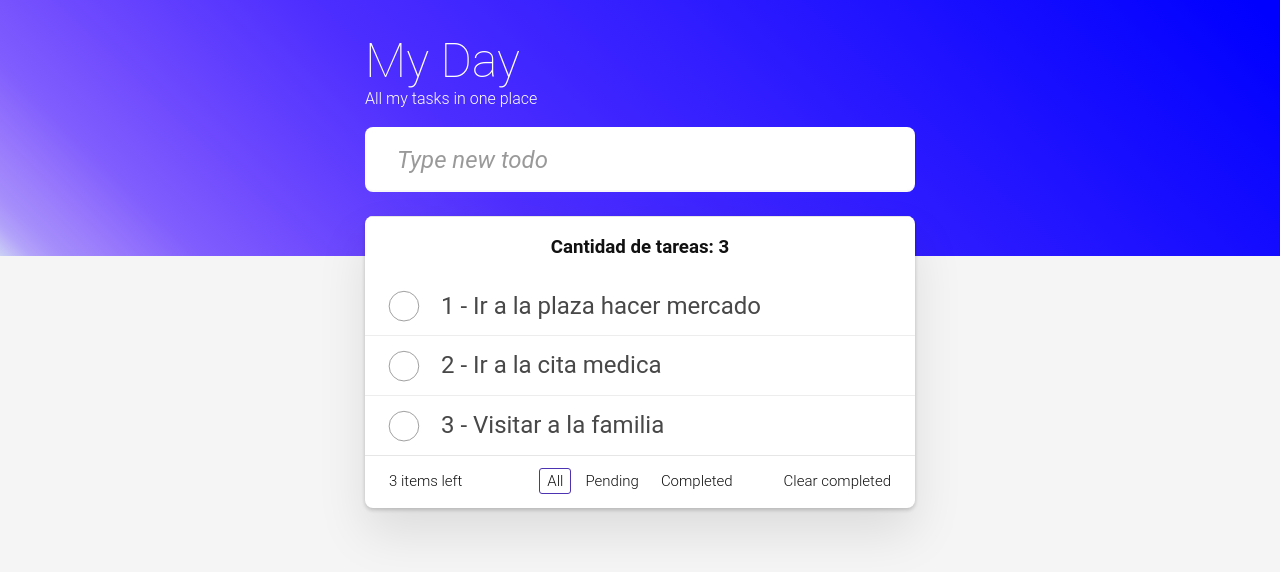
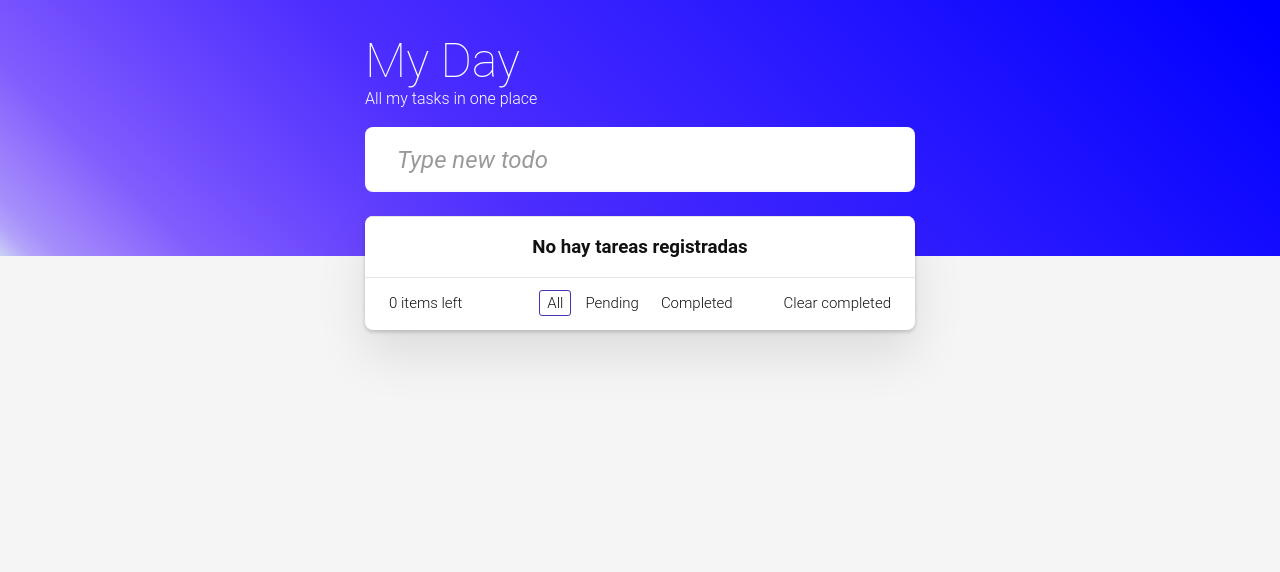
Before and after one commit to master-sebastian/todoapp, an Angular app: page / in a window 1280 px wide. Shown: the top 572 px of the page. Built offline with nearby package versions, Linux system fonts and the light colour scheme.

Commit message:
Implementando LocalStorage, ngOnInit, effect y injector

```diff
--- a/src/app/pages/home/home.component.ts
+++ b/src/app/pages/home/home.component.ts
@@ -1,4 +1,4 @@
-import { Component, signal, computed } from '@angular/core';
+import { Component, signal, computed, effect, inject, Inject, Injector } from '@angular/core';
 import { CommonModule } from '@angular/common' //Agregarlo para versiones recientes para usar las directivas de control antiguas como el *ngFor
 import { Task } from '../../models/task.model';
 import { FormControl, ReactiveFormsModule, Validators } from '@angular/forms'; //Implementar formularios reactivos
@@ -11,23 +11,7 @@
   styleUrl: './home.component.css'
 })
 export class HomeComponent {
-  tasks = signal<Task[]>([
-    {
-      id: Date.now(),
-      title: "Ir a la plaza hacer mercado",
-      completed: false
-    },
-    {
-      id: Date.now(),
-      title: "Ir a la cita medica",
-      completed: false
-    },
-    {
-      id: Date.now(),
-      title: "Visitar a la familia",
-      completed: false
-    }
-  ]);
+  tasks = signal<Task[]>([]);
 
   text = new FormControl("", {
     nonNullable: true,
@@ -38,6 +22,24 @@
 
   filter = signal<'All' | 'Pending' | 'Completed'>("All")
 
+  injector = inject(Injector);
+
+  ngOnInit(){
+     const storage = localStorage.getItem("tasks");
+     if(storage){
+      const tasks = JSON.parse(storage);
+      this.tasks.set(tasks);
+     }
+     this.trackTasks();
+  }
+
+  trackTasks(){
+    effect(()=>{
+      const tasks = this.tasks();
+      localStorage.setItem("tasks", JSON.stringify(tasks));
+
+    }, {injector: this.injector})
+  }
 
   filterTask = computed(()=>{
     const filter = this.filter();
```
